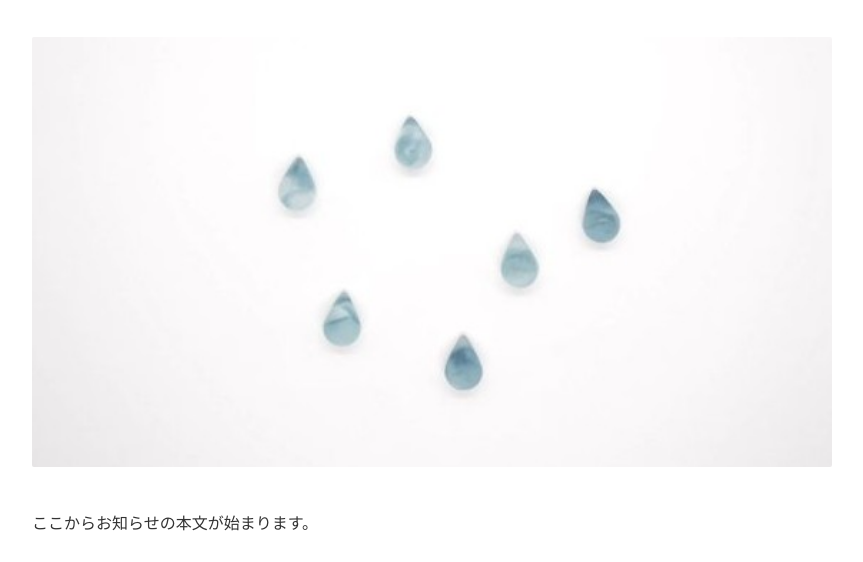
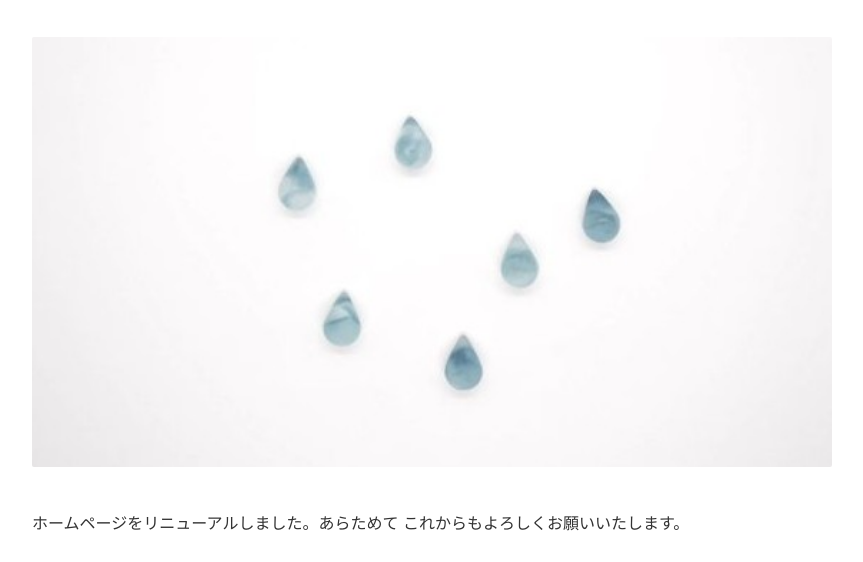
Before and after one commit to seika2graphy/my-site, a plain HTML site: page dist/news/first-post.html in a window 1280 px wide. Shown: the part 238-800 px from the top of the page, without its empty margins (208-1071 px from the left). Drawn offline with Linux system fonts and the light colour scheme.

```diff
--- a/dist/news/first-post.html
+++ b/dist/news/first-post.html
@@ -30,8 +30,7 @@
 
 
         <div class="article-body">
-            <p>ここからお知らせの本文が始まります。</p>
-<p>ホームページをリニューアルしました。あらためて これからもよろしくお願いいたします。</p>
+            <p>ホームページをリニューアルしました。あらためて これからもよろしくお願いいたします。</p>
         </div>
 
         <!-- 記事下部に自然に戻れるリンクを配置 -->
```
